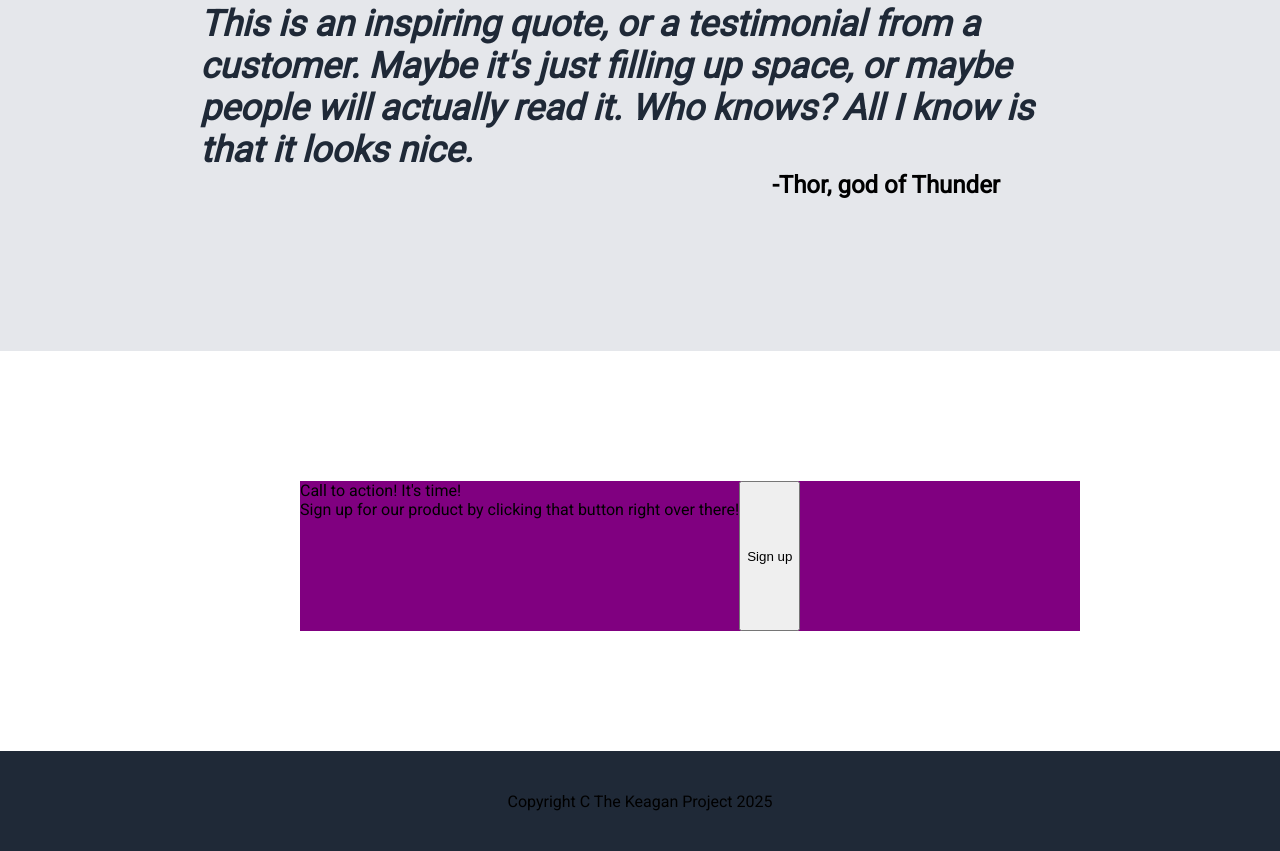
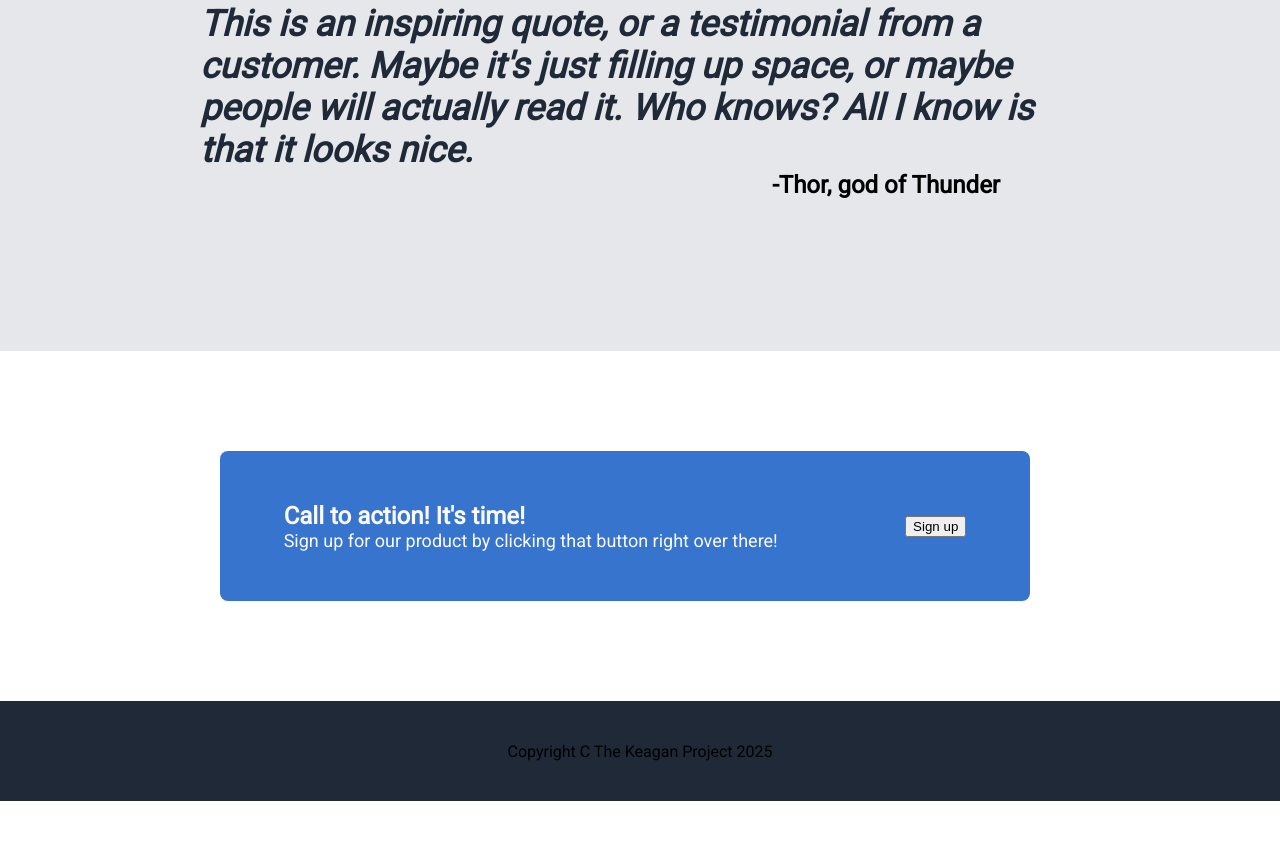
Before and after one commit to Keago99/LandingPage2025, a plain HTML site: page index.html in a window 1280 px wide. Shown: the part 1174-2025 px from the top of the page. After the commit the page ends 1975 px from the top, so only its background shows below. Drawn offline with Linux system fonts and the light colour scheme.

Commit message:
add styling call to action, almost complete

```diff
--- a/styles.css
+++ b/styles.css
@@ -145,23 +145,36 @@ body{
 .callToAction{
     Display:flex;
     background-color: white;
-    height: 400px;
-    padding: 0 200px 0 200px;
+    height: 350px;
+    padding: 0 250px 0 150px;
+
 }
 
 .actionBox{
     display: flex;
     height: 150px;
-    width: 900px;
-    background-color: purple;
-
-    margin-top: 130px;
-    margin-left: 100px;
+    width: 1300px;
+    background-color: #3774ce;
+    margin-top: 100px;
+    margin-left: 70px;
+    justify-content: space-around;
+    align-items: center;
+    border-radius: 8px;
 }
 
 .actionPoints{
     display: flex;
     flex-direction: column;
+    color: #F9FAF8;
+}
+
+.actionHeading{
+    font-size: 24px;
+    font-weight: bolder;
+}
+
+.actionText{
+    font-size: 18px;
 }
 
 .footer{
```
